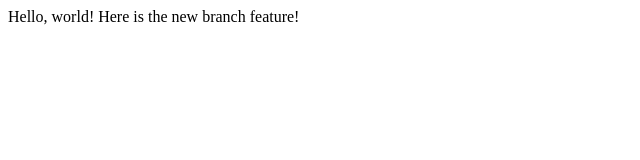
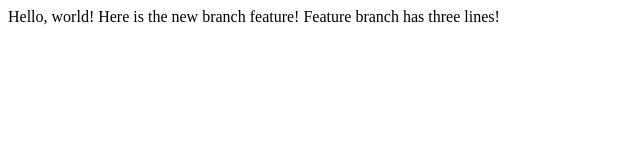
Before and after one commit to T-Geetha/lecture, a plain HTML site: page index.html in a window 1280 px wide. Shown: the whole page, without its empty margins (0-640 px from the left). Drawn offline with Linux system fonts and the light colour scheme.

Commit message:
Added one more line

```diff
--- a/index.html
+++ b/index.html
@@ -6,5 +6,6 @@
   <body>
     Hello, world!
   Here is the new branch feature!
+  Feature branch has three lines!
   </body>
 </html>
```
